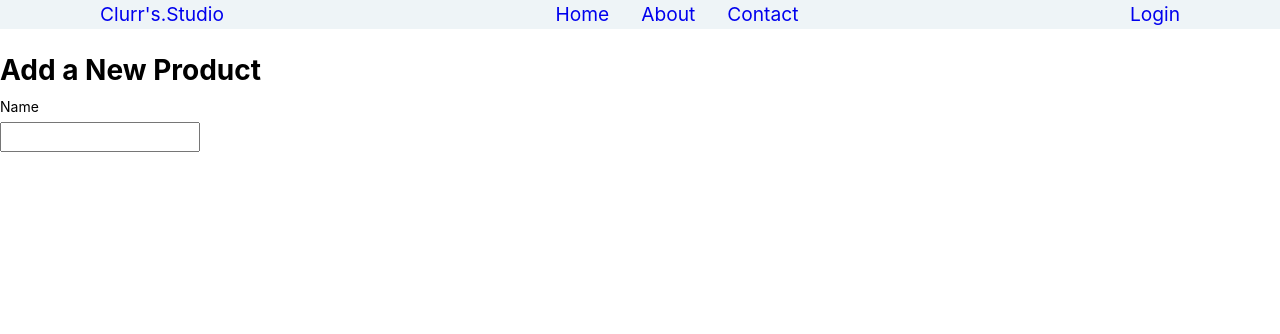
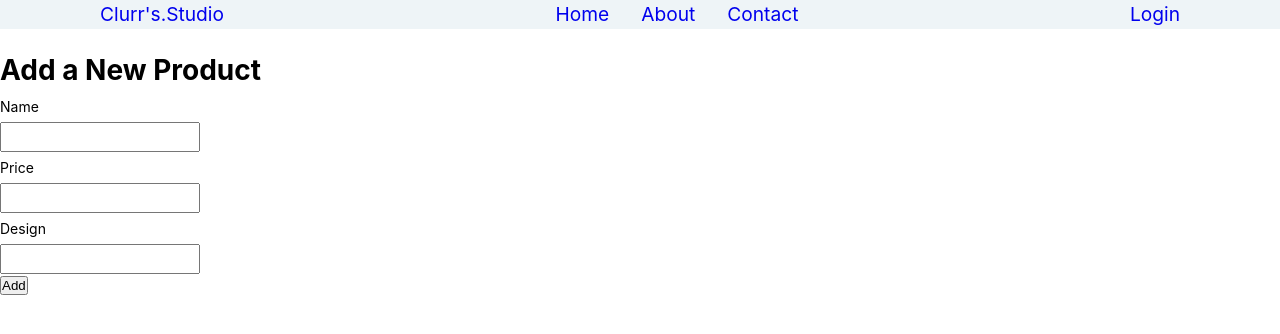
Before and after one commit to AlexRuu/claire-store, a React (Create React App) app in the folder front-end/: page /create in a window 1280 px wide. Shown: the top 334 px of the page. Built offline with nearby package versions, Linux system fonts and the light colour scheme; no server answers.

Commit message:
Create product page progress

```diff
--- a/front-end/src/components/FormRow.js
+++ b/front-end/src/components/FormRow.js
@@ -1,4 +1,4 @@
-const FormRow = ({ value, onChange, type, name, placeholder }) => {
+const FormRow = ({ value, onChange, type, name, placeholder, min }) => {
   return (
     <div className="form-row">
       <label htmlFor={name} className="form-label">
@@ -10,6 +10,7 @@ const FormRow = ({ value, onChange, type, name, placeholder }) => {
         name={name}
         onChange={onChange}
         placeholder={placeholder}
+        min={min}
         className="form-input"
       />
     </div>
--- a/front-end/src/pages/Products/CreateProduct.js
+++ b/front-end/src/pages/Products/CreateProduct.js
@@ -1,13 +1,54 @@
 import React from "react";
 import FormRow from "../../components/FormRow";
+import { useState } from "react";
+// import { useSelector } from "react-redux";
 
 const CreateProduct = () => {
+  const [toCreate, setToCreate] = useState({});
+  const [values, setValues] = useState({
+    name: "",
+    price: "",
+  });
+  const [designValue, setDesignValue] = useState("");
+  const [design, setDesign] = useState([]);
+
+  const handleChange = (e) => {
+    setValues({ ...values, [e.target.name]: e.target.value });
+  };
+
+  const handleDesignChange = (e) => {
+    setDesignValue(e.target.value);
+  };
+
+  const addRow = () => {
+    design.push(designValue);
+    console.log(design);
+  };
   return (
     <div>
       <h1>Add a New Product</h1>
       <form className="create-form">
-        <FormRow name="name" type="text" />
+        <FormRow
+          name="name"
+          type="text"
+          value={values.name}
+          onChange={handleChange}
+        />
+        <FormRow
+          name="price"
+          type="number"
+          value={values.price}
+          min="0"
+          onChange={handleChange}
+        />
+        <FormRow
+          type="text"
+          name="design"
+          value={designValue}
+          onChange={handleDesignChange}
+        />
       </form>
+      <button onClick={addRow}>Add</button>
     </div>
   );
 };
--- a/front-end/src/slices/authSlice.js
+++ b/front-end/src/slices/authSlice.js
@@ -28,16 +28,13 @@ export const fetchUser = createAsyncThunk(
   }
 );
 
-export const logoutUser = createAsyncThunk(
-  "auth/logout",
-  async (name, thunkAPI) => {
-    try {
-      await axios.delete("/api/auth/logout");
-    } catch (error) {
-      return thunkAPI.rejectWithValue("Logout failed");
-    }
+export const logoutUser = createAsyncThunk("auth/logout", async (thunkAPI) => {
+  try {
+    await axios.delete("/api/auth/logout");
+  } catch (error) {
+    return thunkAPI.rejectWithValue("Logout failed");
   }
-);
+});
 
 const authSlice = createSlice({
   name: "auth",
--- a/front-end/src/slices/productsSlice.js
+++ b/front-end/src/slices/productsSlice.js
@@ -18,6 +18,18 @@ export const getAllProducts = createAsyncThunk(
   }
 );
 
+export const createProduct = createAsyncThunk(
+  "createProduct/products",
+  async (item, thunkAPI) => {
+    try {
+      const { data } = await axios.post("/api/products", item);
+      return data;
+    } catch (error) {
+      return thunkAPI.rejectWithValue("Cannot create product");
+    }
+  }
+);
+
 const productsSlice = createSlice({
   name: "products",
   initialState,
@@ -31,7 +43,10 @@ const productsSlice = createSlice({
       })
       .addCase(getAllProducts.rejected, (state, action) => {
         state.items = [];
-      });
+      })
+      .addCase(createProduct.pending, (state) => {})
+      .addCase(createProduct.fulfilled, (state, action) => {})
+      .addCase(createProduct.rejected, (state, action) => {});
   },
 });
 
```
